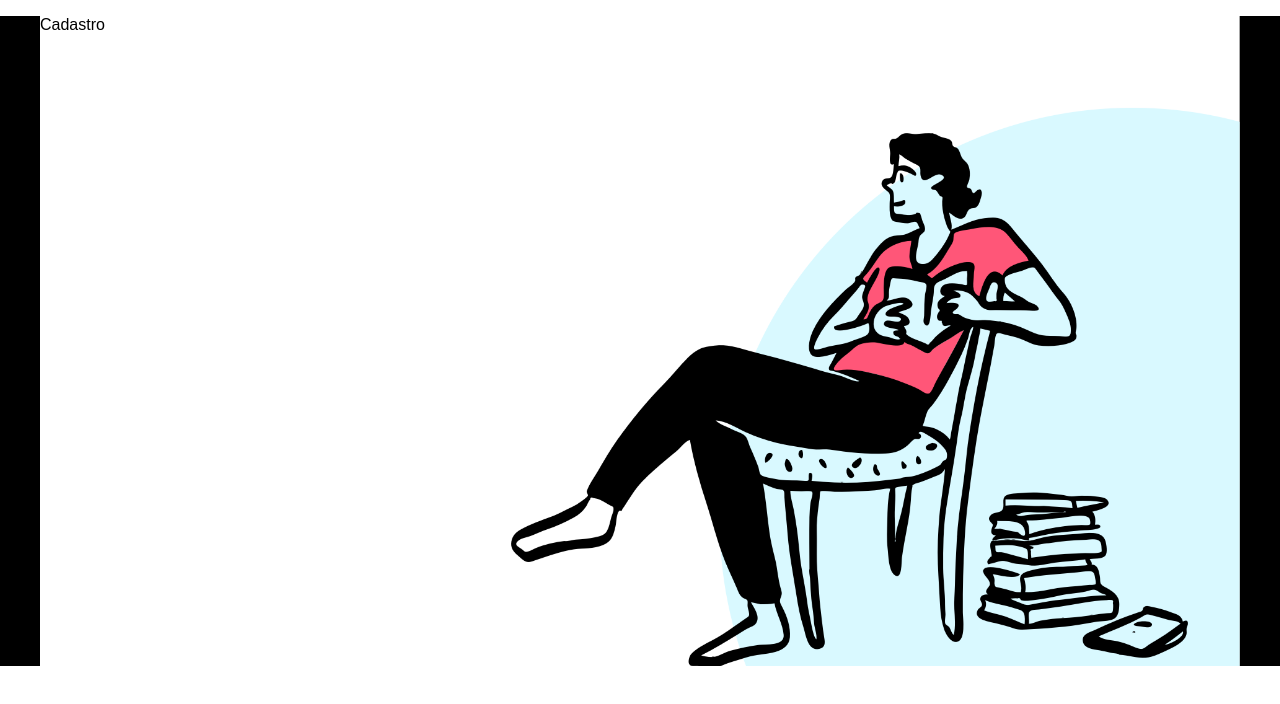
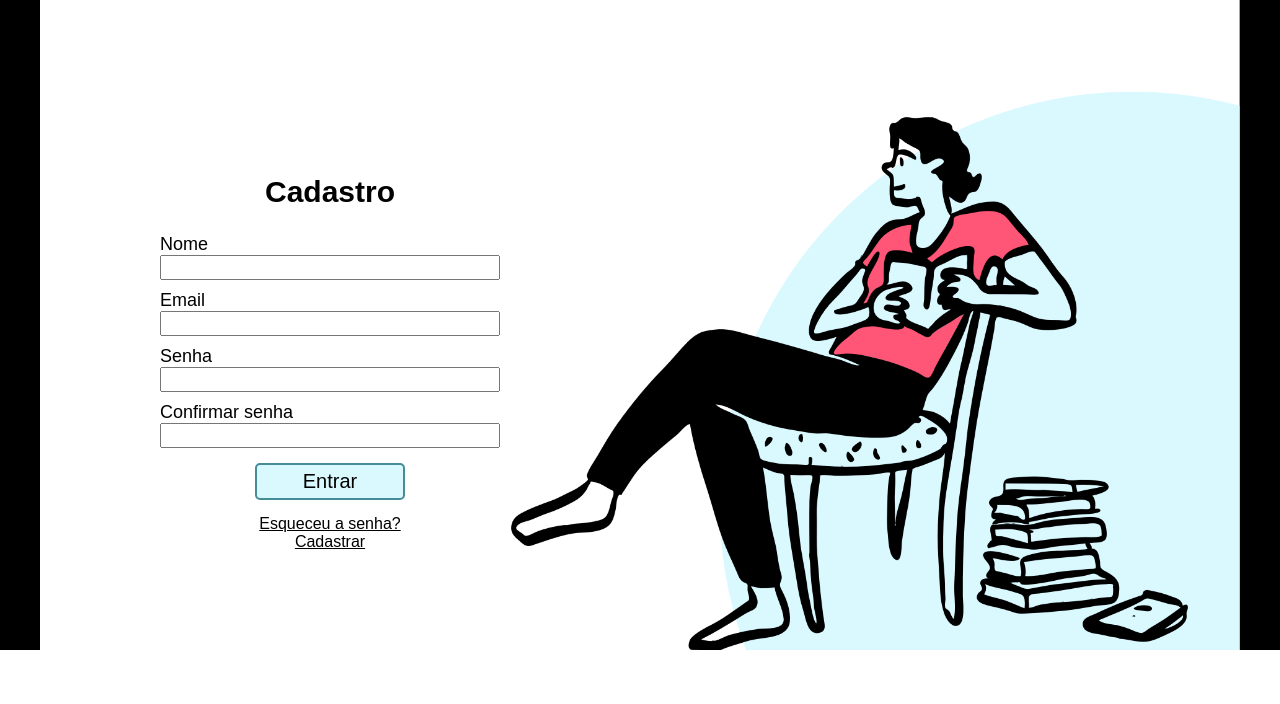
Before and after one commit to gaugsouza/ES4A4xLP2A4, a React (Create React App) app in the folder React/funancial-front/: page /cadastro in a window 1280 px wide. Shown: the top 704 px of the page. Built offline with nearby package versions, Linux system fonts and the light colour scheme.

Commit message:
Adição de tela de cadastro

```diff
--- a/React/funancial-front/src/CSS/Login.css
+++ b/React/funancial-front/src/CSS/Formularios.css
@@ -1,6 +1,11 @@
-.form_container {width: 340px; position: absolute; top: 150px;  left: 120px;}
+.form_container {width: 340px; position: absolute; top: 150px;  left: 120px; transition: 0.3s; animation: ani-form 0.3s linear;}
 .form_container > h2 {text-align: center;font-size: 30px;}
 .form_container form label {display: grid; margin-bottom: 10px;font-size: 18px;}
+
+@keyframes ani-form{
+    from{transform: translateX(-20px);opacity: 0;}
+    to{transform: translateX(0);opacity: 1;}
+}
 
 .form_container input[type="text"], .form_container input[type="password"] { padding: 3px 1px;}
 
@@ -9,3 +14,5 @@
 .links-cadastro { width: 100%;  text-align: center;}
 .links-cadastro a {text-decoration: underline;}
 .links-cadastro a:hover{font-style: italic;}
+
+.aviso{color:red}
--- a/React/funancial-front/src/CSS/TelaInicial.css
+++ b/React/funancial-front/src/CSS/TelaInicial.css
@@ -1,5 +1,7 @@
 .telaInicial {position: relative;}
-.secao_cadastro {width: 0; position: relative; top: 388px; left: 80px;}
+.secao_cadastro {width: 0;position: relative;top: 388px;left: 80px;transform: translateY(-40px);transition: 0.3s;opacity: 0;}
+.secao_cadastro.active{opacity:  1; transform: translateY(0)}
+
 .infos_jogador {display: grid;grid-template-columns: 1fr 1fr; grid-gap: 20px;width: 418px; position: relative; right: -775px; top: 5px;}
 
 .btn {background: #D9F9FF; font-size: 20px;transition: 0.3s;padding: 5px 14px;display: block; width: 150px;text-align: center;margin: 8px;border: 2px solid #458C99; border-radius: 5px;}
--- a/React/funancial-front/src/Components/Cadastro.jsx
+++ b/React/funancial-front/src/Components/Cadastro.jsx
@@ -1,7 +1,55 @@
 import React, { Component } from 'react';
+import { Link } from 'react-router-dom';
+import '../CSS/Formularios.css'
 class Cadastro extends Component{
+    state ={
+        errMessage: '',
+        usuario:{
+            nome:'',
+            email: '',
+            senha: ''
+        }
+    }
+
+    handleChange = (e) =>{
+        this.setState({
+            usuario:{
+                [e.target.name]: e.target.value
+            }
+        });
+    }
+
+    handleSubmit = (e) =>{
+        e.preventDefault();
+        let {senha} = this.state.usuario;
+        let confirmacao = document.forms[0].confirmarsenha.value;
+        let errMessage = '';
+        if(senha.length < 8){
+            errMessage = 'Senha deve conter pelo menos 8 caracteres';
+        }else if(senha !== confirmacao){
+            errMessage = 'Senhas informadas não coincidem';
+        }
+
+        this.setState({
+            errMessage
+        });
+        console.log(this.state.usuario);
+    }
     render(){
-        return(<p>Cadastro</p>)
+        return(
+            <div className="form_container">
+                <h2>Cadastro</h2>
+                <form method="post" action="/jogar" onSubmit={this.handleSubmit}>
+                    <label>Nome <input type="text" name="nome"/></label>
+                    <label>Email <input type="text" name="email"/></label>
+                    <label>Senha <input type="password" name="senha" onChange={this.handleChange}/></label>
+                    <label>Confirmar senha <input type="password" name="confirmarsenha"/></label>
+                    <span className="aviso">{this.state.errMessage}</span>
+                    <input type="submit" className="btn form-submit" value="Entrar"/>
+                    <div className="links-cadastro"><Link to="#">Esqueceu a senha?</Link> <br/><Link to="/cadastro">Cadastrar</Link></div>
+                </form>
+            </div>
+        )
     }
 }
 
--- a/React/funancial-front/src/Components/Login.jsx
+++ b/React/funancial-front/src/Components/Login.jsx
@@ -1,14 +1,14 @@
 import React, { Component } from 'react';
 import { Link } from 'react-router-dom';
-import '../CSS/Login.css'
+import '../CSS/Formularios.css'
 class Login extends Component{
     render(){
         return(
         <div className="form_container">
             <h2>Login</h2>
-            <form>
+            <form method="post" action="/jogar">
                 <label>Email <input type="text" name="email"/></label>
-                <label>Senha <input type="password" name="email"/></label>
+                <label>Senha <input type="password" name="senha"/></label>
                 <input type="submit" className="btn form-submit" value="Entrar"/>
                 <div className="links-cadastro"><Link to="#">Esqueceu a senha?</Link> <br/><Link to="/cadastro">Cadastrar</Link></div>
             </form>
--- a/React/funancial-front/src/Components/TelaInicial.jsx
+++ b/React/funancial-front/src/Components/TelaInicial.jsx
@@ -1,12 +1,18 @@
 import React, { Component } from 'react';
 import '../CSS/TelaInicial.css';
 import { Link } from 'react-router-dom';
+import {exibirMenu} from '../JS/TelaInicial'
 class TelaInicial extends Component{
+    handleClick = (e) =>{
+        //TODO: Verificação se usuário está logado ou não.
+        e.preventDefault();
+        exibirMenu('secao_cadastro');
+    }
     render(){
         return(
             <div className="telaInicial">
 
-                <Link to="/jogar" className="btn jogar">Jogar</Link>
+                <Link to="/jogar" className="btn jogar" onClick={this.handleClick}>Jogar</Link>
                 <div className="infos_jogador">
                     <Link to="/perfil" className="btn perfil">Perfil</Link>
                     <Link to="/estatisticas" className="btn estatisticas">Estatísticas</Link>
--- /dev/null
+++ b/React/funancial-front/src/JS/TelaInicial.js
@@ -0,0 +1,3 @@
+export const exibirMenu = (className) =>{
+    document.getElementsByClassName(className)[0].classList.add('active');
+}
```
